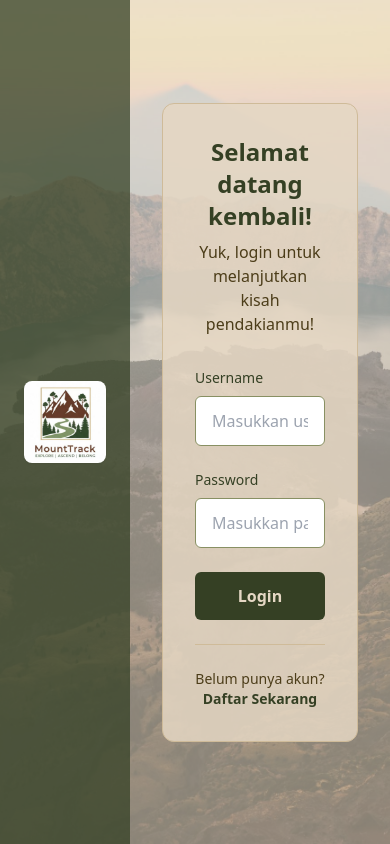
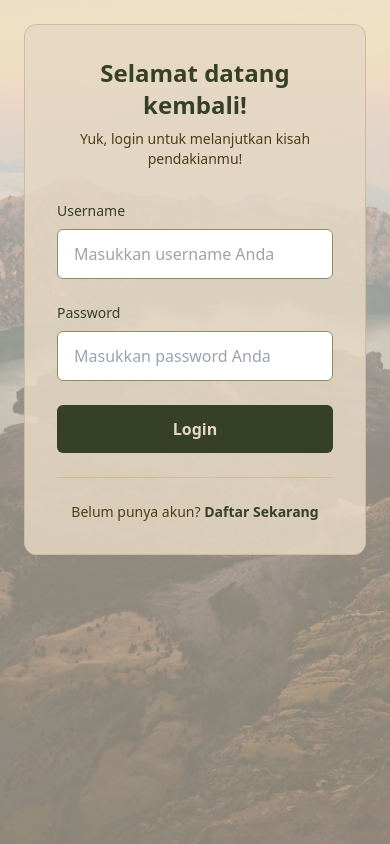
Before and after one commit to pbp-kelompok-c09/MountTrack, a Django app: page /accounts/ in a window 390 px wide. Shown: the part 64-908 px from the top of the page. Run offline with Django 5.2, Linux system fonts and the light colour scheme; some libraries are stand-ins or nearby versions.

Commit message:
implement adaptive mobile layout to auth pages

```diff
--- a/userprofile/templates/login.html
+++ b/userprofile/templates/login.html
@@ -6,7 +6,7 @@
 {% endblock meta %}
 
 {% block content %}
-<div class="relative flex min-h-screen overflow-hidden">
+<div class="relative flex flex-col md:flex-row min-h-screen overflow-hidden">
 
   <!-- background image -->
   <img
@@ -19,24 +19,24 @@
   <div class="absolute inset-0 bg-[#E5D7C4]/60"></div>
 
   <!-- sebelah kiri, tempat logo -->
-  <div class="relative w-1/3 flex items-center justify-center bg-[#354024]/75 z-10 p-6">
+  <div class="hidden md:flex relative w-1/3 items-center justify-center bg-[#354024]/75 z-10 p-6">
     <img
       src="{% static 'image/logo.jpg' %}"
       alt="MountTrack Logo"
-      class="w-48 h-auto object-contain rounded-lg border-1 border-[#CFBB99] shadow-sm"
+      class="w-48 h-auto object-contain rounded-lg border border-[#CFBB99] shadow-sm"
     >
   </div>
 
   <!-- sebelah kanan, form login -->
-  <div class="relative w-2/3 flex items-center justify-center p-8 z-10">
+  <div class="relative w-full md:w-2/3 flex items-center justify-center p-6 md:p-8 z-10">
     <div class="bg-[#E5D7C4]/85 rounded-xl border border-[#CFBB99] p-8 w-full max-w-md">
 
       <div class="text-center mb-8">
         <h1 class="text-2xl font-bold text-[#354024] mb-2">Selamat datang kembali!</h1>
-        <p class="text-[#4C3D19]">Yuk, login untuk melanjutkan kisah pendakianmu!</p>
+        <p class="text-[#4C3D19] text-sm">Yuk, login untuk melanjutkan kisah pendakianmu!</p>
       </div>
 
-      <!-- tampilan error -->
+      <!-- error -->
       {% if form.non_field_errors %}
         <div class="mb-6">
           {% for error in form.non_field_errors %}
@@ -99,6 +99,7 @@
         </div>
       {% endif %}
 
+      <!-- link daftar -->
       <div class="mt-6 text-center pt-6 border-t border-[#CFBB99]">
         <p class="text-[#4C3D19] text-sm">
           Belum punya akun?
```
Also changed, not shown: userprofile/templates/register.html (+7 -6 lines).
